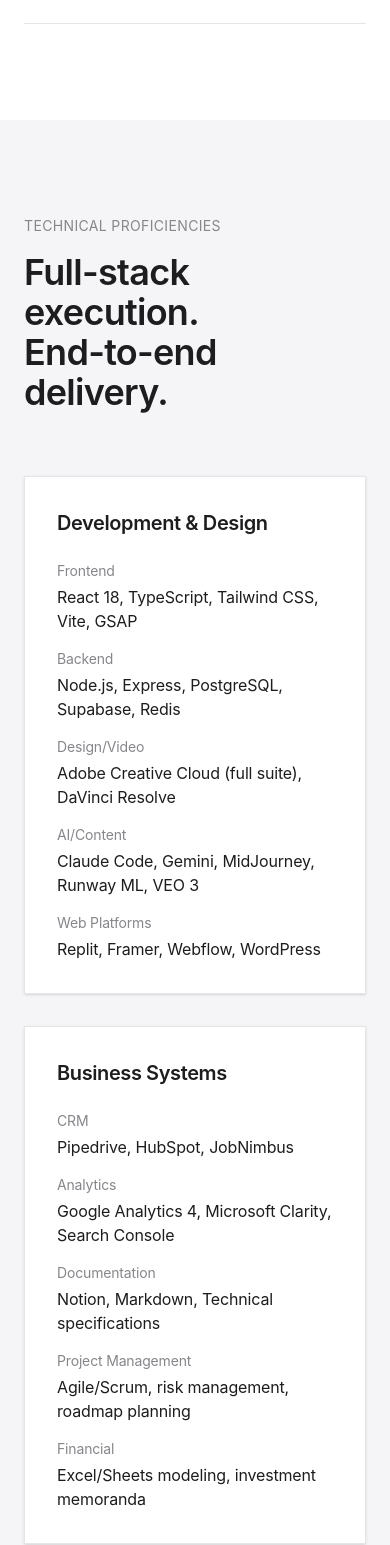
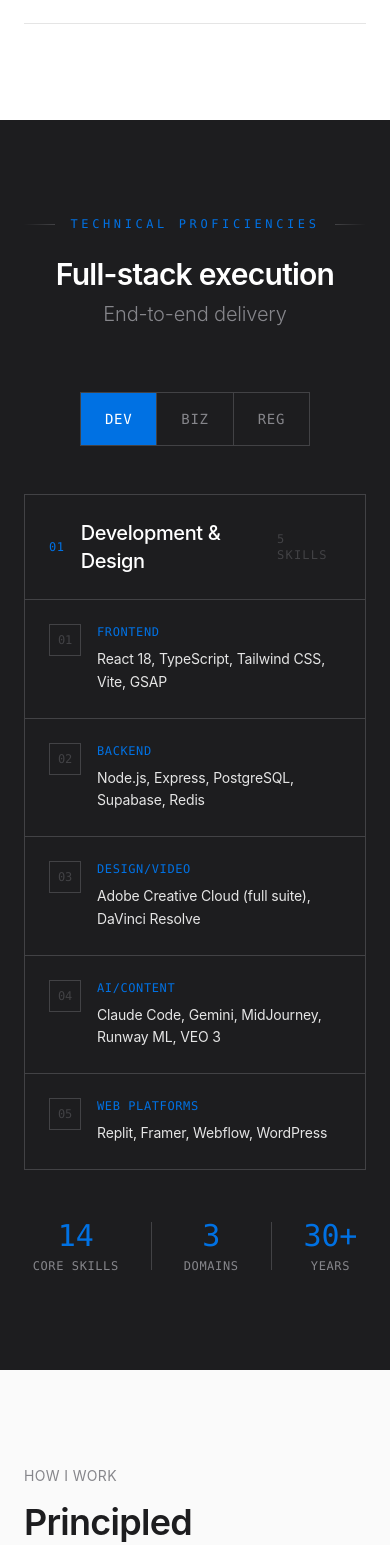
Before and after one commit to Mx7Zero/chrestenson.2026, a React (Vite) app in the folder fix/: page / in a window 390 px wide. Shown: the part 5205-6750 px from the top of the page. Built offline with nearby package versions, Linux system fonts and the light colour scheme.

Commit message:
Redesign TechStack - dark theme with tabbed interface

```diff
--- a/fix/src/components/TechStack.tsx
+++ b/fix/src/components/TechStack.tsx
@@ -1,8 +1,13 @@
+import { useState } from 'react';
+
 export const TechStack = () => {
+  const [activeCategory, setActiveCategory] = useState(0);
+
   // ALL Technical Proficiencies from Job Skills 2026
   const categories = [
     {
       title: 'Development & Design',
+      code: 'DEV',
       items: [
         { label: 'Frontend', value: 'React 18, TypeScript, Tailwind CSS, Vite, GSAP' },
         { label: 'Backend', value: 'Node.js, Express, PostgreSQL, Supabase, Redis' },
@@ -13,6 +18,7 @@ export const TechStack = () => {
     },
     {
       title: 'Business Systems',
+      code: 'BIZ',
       items: [
         { label: 'CRM', value: 'Pipedrive, HubSpot, JobNimbus' },
         { label: 'Analytics', value: 'Google Analytics 4, Microsoft Clarity, Search Console' },
@@ -23,6 +29,7 @@ export const TechStack = () => {
     },
     {
       title: 'Healthcare & Regulatory',
+      code: 'REG',
       items: [
         { label: 'Standards', value: 'HL7 FHIR R4, HIPAA, CMS billing rules' },
         { label: 'FDA Pathways', value: '510(k), De Novo, SaMD classification' },
@@ -33,33 +40,116 @@ export const TechStack = () => {
   ];
 
   return (
-    <section className="py-24 px-6 md:px-12 lg:px-24 bg-[#F5F5F7]">
+    <section className="py-24 px-6 md:px-12 lg:px-24 bg-[#1D1D1F] text-white">
       <div className="max-w-7xl mx-auto">
         {/* Header */}
-        <div className="mb-16">
-          <p className="text-sm text-[#86868B] mb-4 uppercase tracking-wide">Technical Proficiencies</p>
-          <h2 className="text-4xl md:text-5xl font-semibold text-[#1D1D1F]">
-            Full-stack execution.<br />End-to-end delivery.
+        <div className="mb-16 text-center">
+          <div className="flex items-center justify-center gap-4 mb-6">
+            <div className="h-px flex-1 max-w-32 bg-gradient-to-r from-transparent to-[#424245]" />
+            <span className="text-xs font-mono tracking-[0.3em] uppercase text-[#0071E3]">
+              Technical Proficiencies
+            </span>
+            <div className="h-px flex-1 max-w-32 bg-gradient-to-l from-transparent to-[#424245]" />
+          </div>
+          <h2 className="text-3xl md:text-4xl lg:text-5xl font-semibold text-white tracking-tight">
+            Full-stack execution
           </h2>
+          <p className="mt-2 text-xl md:text-2xl text-[#86868B] font-light">
+            End-to-end delivery
+          </p>
         </div>
 
-        {/* Categories */}
-        <div className="grid grid-cols-1 md:grid-cols-3 gap-8">
-          {categories.map((category, index) => (
-            <div key={index} className="bg-white p-8 shadow-sm border border-[#E5E5E5]">
-              <h3 className="text-xl font-semibold text-[#1D1D1F] mb-6">
-                {category.title}
+        {/* Tab Navigation */}
+        <div className="flex justify-center mb-12">
+          <div className="inline-flex border border-[#424245]">
+            {categories.map((category, index) => (
+              <button
+                key={index}
+                onClick={() => setActiveCategory(index)}
+                className={`
+                  px-6 md:px-10 py-4 text-sm md:text-base font-mono tracking-wider uppercase transition-all
+                  ${activeCategory === index
+                    ? 'bg-[#0071E3] text-white'
+                    : 'text-[#86868B] hover:text-white hover:bg-[#2D2D2F]'}
+                  ${index > 0 ? 'border-l border-[#424245]' : ''}
+                `}
+              >
+                <span className="hidden md:inline">{category.title}</span>
+                <span className="md:hidden">{category.code}</span>
+              </button>
+            ))}
+          </div>
+        </div>
+
+        {/* Active Category Content */}
+        <div className="border border-[#424245]">
+          {/* Category Header */}
+          <div className="border-b border-[#424245] p-6 md:p-8 flex items-center justify-between">
+            <div className="flex items-center gap-4">
+              <span className="text-xs font-mono text-[#0071E3] tracking-wider">
+                {String(activeCategory + 1).padStart(2, '0')}
+              </span>
+              <h3 className="text-xl md:text-2xl font-medium text-white">
+                {categories[activeCategory].title}
               </h3>
-              <div className="space-y-4">
-                {category.items.map((item, itemIndex) => (
-                  <div key={itemIndex}>
-                    <p className="text-sm text-[#86868B] mb-1">{item.label}</p>
-                    <p className="text-[#1D1D1F]">{item.value}</p>
+            </div>
+            <span className="text-xs font-mono text-[#424245] tracking-widest">
+              {categories[activeCategory].items.length} SKILLS
+            </span>
+          </div>
+
+          {/* Skills Grid */}
+          <div className="grid grid-cols-1 md:grid-cols-2 lg:grid-cols-3">
+            {categories[activeCategory].items.map((item, itemIndex) => (
+              <div
+                key={itemIndex}
+                className={`
+                  p-6 md:p-8 group hover:bg-[#2D2D2F] transition-colors
+                  ${itemIndex % 3 !== 2 ? 'lg:border-r lg:border-[#424245]' : ''}
+                  ${itemIndex % 2 !== 1 ? 'md:border-r md:border-[#424245] lg:border-r-0' : 'md:border-r-0'}
+                  ${itemIndex < categories[activeCategory].items.length - 1 ? 'border-b border-[#424245]' : ''}
+                  ${itemIndex < categories[activeCategory].items.length - 2 ? 'md:border-b' : 'md:border-b-0'}
+                  ${itemIndex < categories[activeCategory].items.length - 3 ? 'lg:border-b' : 'lg:border-b-0'}
+                `}
+              >
+                <div className="flex items-start gap-4">
+                  <div className="w-8 h-8 border border-[#424245] flex items-center justify-center flex-shrink-0 group-hover:border-[#0071E3] transition-colors">
+                    <span className="text-xs font-mono text-[#424245] group-hover:text-[#0071E3] transition-colors">
+                      {String(itemIndex + 1).padStart(2, '0')}
+                    </span>
                   </div>
-                ))}
+                  <div className="flex-1 min-w-0">
+                    <p className="text-xs font-mono tracking-wider uppercase text-[#0071E3] mb-2">
+                      {item.label}
+                    </p>
+                    <p className="text-sm md:text-base text-[#E5E5E5] leading-relaxed">
+                      {item.value}
+                    </p>
+                  </div>
+                </div>
               </div>
+            ))}
+          </div>
+        </div>
+
+        {/* Footer Stats */}
+        <div className="mt-12 flex justify-center">
+          <div className="inline-flex items-center gap-8 md:gap-16 text-center">
+            <div>
+              <div className="text-3xl md:text-4xl font-mono text-[#0071E3] mb-1">14</div>
+              <div className="text-xs font-mono tracking-wider uppercase text-[#86868B]">Core Skills</div>
             </div>
-          ))}
+            <div className="w-px h-12 bg-[#424245]" />
+            <div>
+              <div className="text-3xl md:text-4xl font-mono text-[#0071E3] mb-1">3</div>
+              <div className="text-xs font-mono tracking-wider uppercase text-[#86868B]">Domains</div>
+            </div>
+            <div className="w-px h-12 bg-[#424245]" />
+            <div>
+              <div className="text-3xl md:text-4xl font-mono text-[#0071E3] mb-1">30+</div>
+              <div className="text-xs font-mono tracking-wider uppercase text-[#86868B]">Years</div>
+            </div>
+          </div>
         </div>
       </div>
     </section>
```
